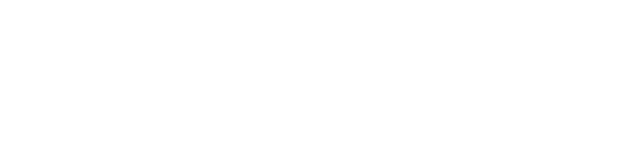
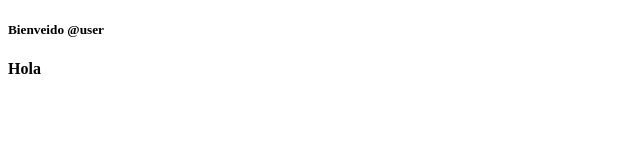
Before and after one commit to MauricioJC20/testmigrate, a plain HTML site: page home.html in a window 1280 px wide. Shown: the whole page, without its empty margins (0-640 px from the left). Drawn offline with Linux system fonts and the light colour scheme.

Commit message:
[hotfix] Home new

```diff
--- a/home.html
+++ b/home.html
@@ -8,7 +8,12 @@
 </head>
 
 <body>
-
+    <div class="container">
+        <h5>Bienveido @user</h5>
+        <div class="card">
+            <h4>Hola</h4>
+        </div>
+    </div>
 </body>
 
 </html>
```
